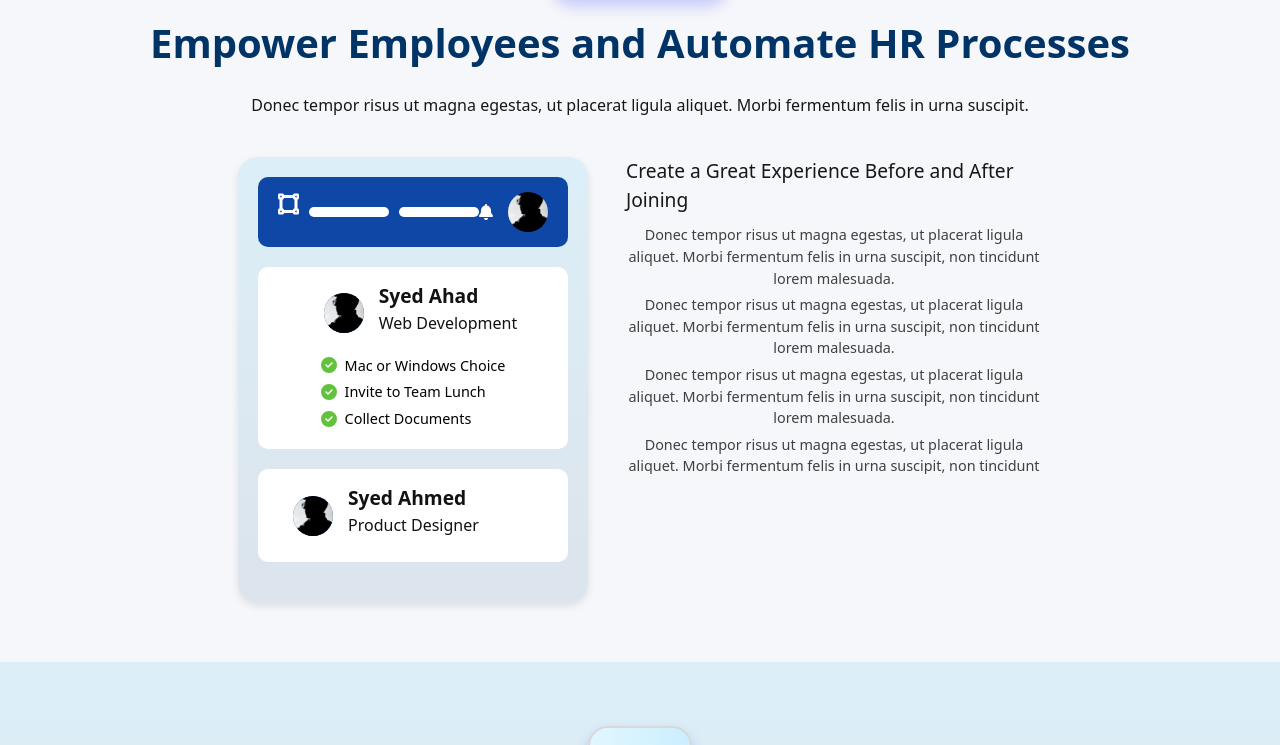
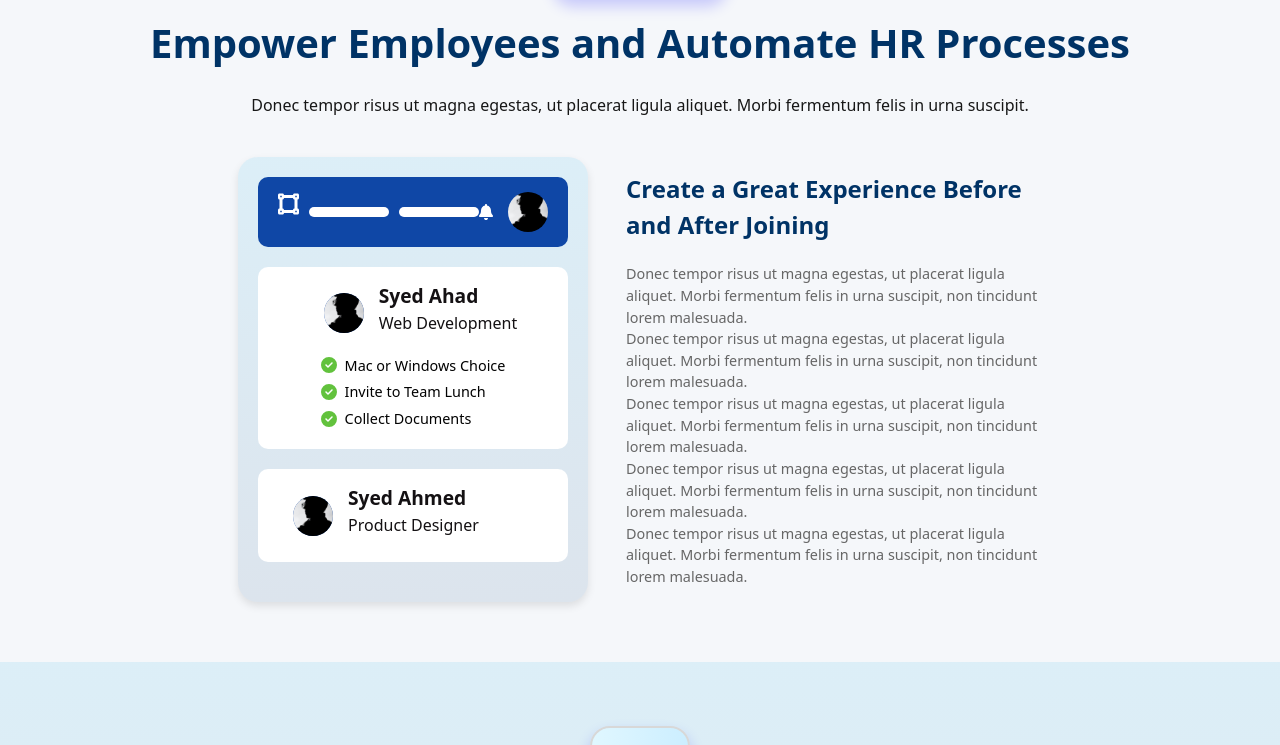
Before and after one commit to mherrafiq/HR_XPERT_WEBSITE, a Next.js app: page / in a window 1280 px wide. Shown: the part 2007-2752 px from the top of the page. Built offline with nearby package versions, Linux system fonts and the light colour scheme.

Commit message:
responsive for mobile work

```diff
--- a/app/page.jsx
+++ b/app/page.jsx
@@ -36,15 +36,15 @@ export default function Home() {
           </ul>
           <div className="nav-buttons">
             {/* <button className="login-btn">Log In</button> */}
-            <a href='#Footer' className="demo-btn"> Book Free Demo</a>
-          </div>
+            <a href='#Footer' className="demo-btn">Book Free Demo</a>
+            </div>
         </nav>
       </header>
 
       <section className="hero-section">
         <div className="hero-content">
           <div className="hero-text">
-            <h1> Revolutionize Your HR Tasks with Our </h1>
+            <h1 > Revolutionize Your HR Tasks with Our </h1>
             <h1><span className="text-6xl !text-5xl">Smart Assistant</span></h1>
             <p className="mt-4">Streamline recruitment, manage talent, and automate HR processes effortlessly.</p>
             {/* <button className="get-started-btn">Get Started</button> */}
--- a/components/FAQs.css
+++ b/components/FAQs.css
@@ -40,7 +40,7 @@
     padding: 7px;
     text-align: center;
     box-shadow: 0 8px 15px rgba(0, 0, 255, 0.2);
-    width: 9%;
+    width: 6.25rem;
 }
 
 .faqs-text {
@@ -68,22 +68,3 @@
     width: 100%;
     font-weight: bold;
 }
-
-/* Media Queries for Responsiveness */
-@media (max-width: 768px) {
-    .faqs-header {
-        font-size: 1.5rem; /* Smaller font size for mobile */
-    }
-
-    .faqs-text {
-        font-size: 1.5rem; /* Smaller font size for mobile */
-    }
-
-    .faqs-answer {
-        font-size: 0.9rem; /* Smaller font size for mobile */
-    }
-
-    .faqs-main-box {
-        width: 20%; /* Adjust main box width for smaller screens */
-    }
-}
--- a/components/FAQs.js
+++ b/components/FAQs.js
@@ -1,4 +1,4 @@
-'use client';
+'use client'
 
 import React, { useState } from 'react';
 import './FAQs.css';
--- a/components/FeatureCard.css
+++ b/components/FeatureCard.css
@@ -7,6 +7,8 @@
   border-radius: 10px;
   box-shadow: 0 4px 6px rgba(0, 0, 0, 0.1);
 }
+
+
 
 .image-container {
   width: 100%;
@@ -42,6 +44,8 @@
   gap: 0px; /* Remove gap between cards */
 }
 
+
+
 /* Cards ko ek dusre se chipkane ke liye */
 .feature-card-container .feature-card {
   margin-right: -5px; /* Right margin ko negative value dene se cards chipak jaayenge */
@@ -50,6 +54,7 @@
 .feature-card-container .feature-card:nth-child(3n) {
   margin-right: 0; /* No margin after every 3rd card */
 }
+
 
 .feature-card-container .feature-card:nth-child(5) {
   flex: 1 1 49%; /* 2 cards in the second row, taking 49% width each */
@@ -79,28 +84,3 @@
 .title-with-icon .icon {
   font-size: 20px;
 }
-
-/* Media Queries for Responsiveness */
-@media (max-width: 768px) {
-  .feature-card {
-    flex: 1 1 100%; /* Full width for each card on mobile */
-    margin-bottom: 20px; /* Spacing between cards on mobile */
-  }
-
-  .image-container {
-    height: 150px; /* Adjust height for mobile */
-  }
-
-  .title-with-icon {
-    flex-direction: column; /* Stack icon and title vertically */
-    align-items: center; /* Center align */
-  }
-
-  .title-with-icon .icon {
-    font-size: 24px; /* Increase icon size for better visibility */
-  }
-
-  .learn-more {
-    flex-direction: column; /* Stack learn more elements vertically */
-  }
-}
--- a/components/Footer.css
+++ b/components/Footer.css
@@ -123,50 +123,10 @@
     color: #FF991F; /* Change color on hover */
 }
 
+
+/* Footer.css */
 .copyright-text {
     font-size: 14px; /* Adjust font size as needed */
     color: white; /* Ensure text color is white */
-    margin-top: 20px; /* Space above the copyright text */
+    margin-top: 200px; /* Space above the copyright text */
 }
-
-/* Responsive Styles */
-@media (max-width: 768px) {
-    .footer-content {
-        flex-direction: column; /* Stack the content vertically on small screens */
-        align-items: center; /* Center align items */
-        text-align: center; /* Center text alignment */
-    }
-
-    .footer-left, .footer-right {
-        margin-right: 0; /* Remove margin on smaller screens */
-        width: 100%; /* Full width */
-        align-items: center; /* Center align items */
-    }
-
-    .transform-text {
-        font-size: 20px; /* Adjust font size for smaller screens */
-    }
-
-    .stay-informed {
-        font-size: 18px; /* Adjust font size */
-    }
-
-    .footer-email-input {
-        width: 80%; /* Full width input for mobile */
-        margin-bottom: 10px; /* Space below the input */
-    }
-
-    .footer-button {
-        width: 80%; /* Full width button for mobile */
-    }
-
-    .footer-links {
-        flex-direction: column; /* Stack the links vertically */
-        align-items: center; /* Center align the links */
-    }
-
-    .footer-column {
-        margin-right: 0; /* Remove margin for columns on smaller screens */
-        margin-bottom: 20px; /* Space between columns */
-    }
-}
--- a/components/Footer.js
+++ b/components/Footer.js
@@ -1,4 +1,3 @@
-// Footer.js
 import React from 'react';
 import './Footer.css'; // Ensure this file exists
 //import { FaFacebookF, FaInstagram, FaTwitter } from 'react-icons/fa'; // Import icons
--- a/components/HowItWorksPage.css
+++ b/components/HowItWorksPage.css
@@ -33,7 +33,7 @@
 /* Flex container for side-by-side layout */
 .boxes-container {
     display: flex;
-    align-items: stretch;
+    align-items: center;
     gap: 2.375rem;
     justify-content: center;
 }
@@ -41,13 +41,17 @@
 /* Box Styles */
 .box1 {
     background: linear-gradient(180deg, rgba(0, 163, 224, 0.1) 0%, rgba(0, 61, 121, 0.1) 100%);
+
+
     border-radius: 20px;
     padding: 20px;
+    /* flex: 1; */
     box-shadow: 0 4px 8px rgba(0, 0, 0, 0.1);
 }
 
 /* Rectangle common styles */
 .rectangle {
+
     border-radius: 10px;
     padding: 15px 20px;
     margin-bottom: 20px;
@@ -163,18 +167,21 @@
 
 /* Box 2 title */
 .box2-title {
-    font-size: 1.2rem;
-    margin-bottom: 10px;
+    font-size: 1.5rem;       /* Title font size */
+    color: #003366;          /* Title color */
+    margin-bottom: 10px;     /* Space below the title */
+    font-weight: bold;
 }
 
 /* Box 2 description */
+.box2-description {
+    font-size: 0.9rem;       /* Font size */
+    color: #666;             /* Text color */
+    line-height: 1.5;        /* Line height for readability */
+}
+/* Box 2 description container */
 .box2-description-container {
-    max-height: 250px;
-    overflow-y: auto;
+    text-align: left;       /* Align text to the left */
+          /* Add margin to the left to shift it right */
+    margin-top: 10px;       /* Optional: Add some spacing above the text */
 }
-
-.box2-description {
-    font-size: 0.9rem;
-    margin-bottom: 5px;
-    color: #404040;
-}
--- a/components/HowItWorksPage.js
+++ b/components/HowItWorksPage.js
@@ -22,7 +22,7 @@ const HowItWorksPage = () => {
             </p>
 
             {/* Flex Container for Side-by-Side Boxes */}
-            <div className="boxes-container w-full">
+            <div className="boxes-container flex-col sm:flex-row w-full">
                 {/* Box 1: Horizontal Alignment */}
                 <div className="box1">
                     {/* Rectangle 1 */}
--- a/styles/globals.css
+++ b/styles/globals.css
@@ -35,7 +35,8 @@ body {
 }
 
 .navbar {
-  @apply flex justify-between items-center;
+  @apply flex justify-between items-center gap-2;
+
 }
 
 .logo {
@@ -65,6 +66,14 @@ body {
 .login-btn:hover {
   @apply bg-blue-500;
 }
+
+/* @media only screen and (max-width: 600px) {
+  .demo-btn {
+    @apply py-4 px-8 border-none rounded-lg cursor-pointer text-lg font-bold bg-blue-800 text-white transition-colors duration-300 ease-in-out;
+
+  }
+
+} */
 
 .demo-btn {
   @apply py-4 px-8 border-none rounded-lg cursor-pointer text-lg font-bold bg-blue-800 text-white transition-colors duration-300 ease-in-out;
--- a/tailwind.config.ts
+++ b/tailwind.config.ts
@@ -8,6 +8,9 @@ const config: Config = {
   ],
   theme: {
     extend: {
+      // screens:{
+      //   'surface-duo': '540px'
+      // },
       colors: {
         background: "var(--background)",
         foreground: "var(--foreground)",
```
